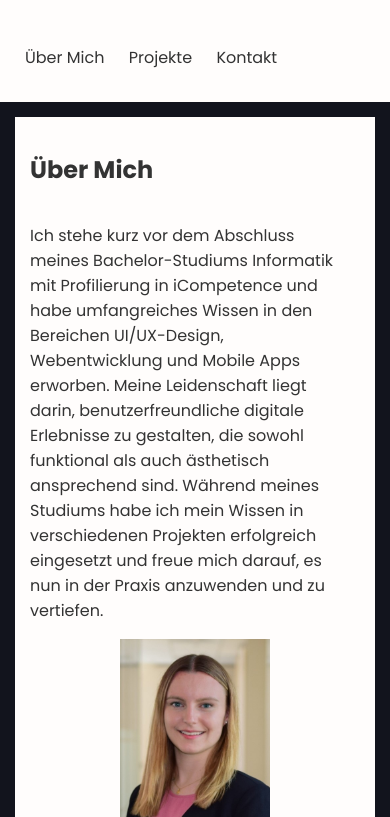
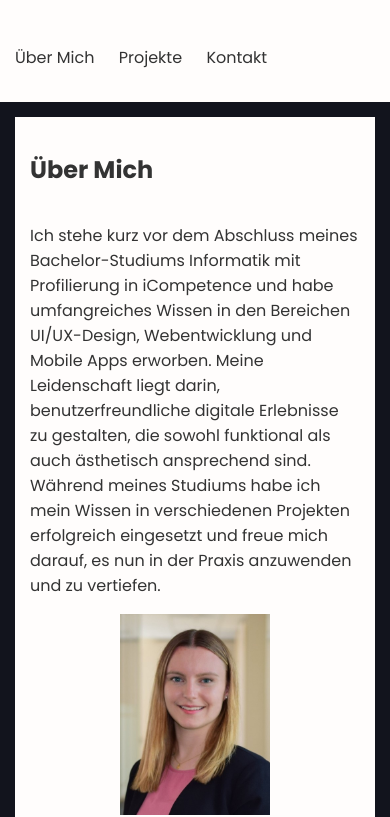
Before and after one commit to murielan/murielan.github.io, a plain HTML site: page index.html in a window 390 px wide. Shown: the part 283-1100 px from the top of the page. Drawn offline with Linux system fonts and the light colour scheme.

Commit message:
adjust padding for small screens

```diff
--- a/css/style.css
+++ b/css/style.css
@@ -60,7 +60,7 @@ p {
 
 footer {
     text-align: center;
-    padding: 1em 20px;
+    padding: 1em 0;
     background-color: var(--primary-bg-color);
     color: var(--font-color);
 }
@@ -260,9 +260,17 @@ footer {
         margin: 0 10px;
     }
 
+    nav ul li:first-child {
+        margin-left: 0;
+    }
+
     .about-content {
         flex-direction: column;
         text-align: left;
+    }
+
+    .about-content p {
+        padding-right: 0;
     }
 
     .portfolio-image {
```
